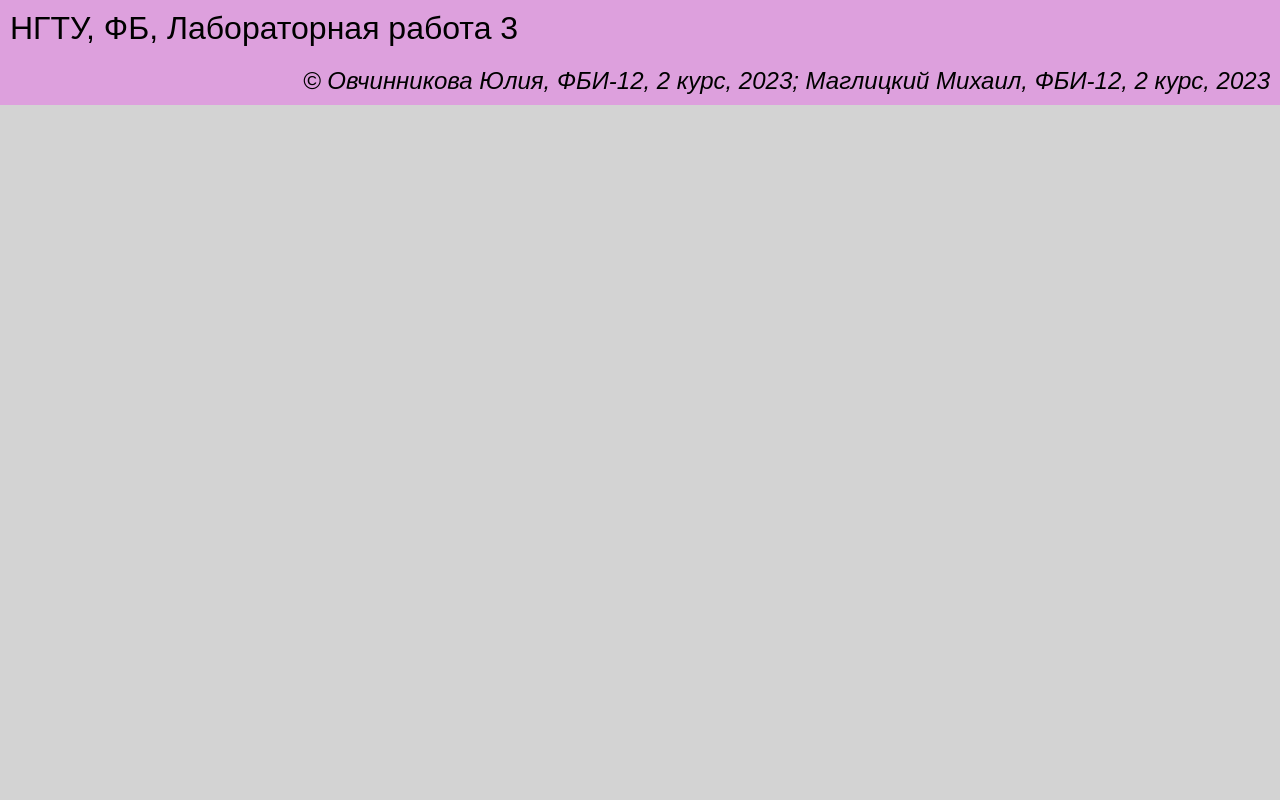
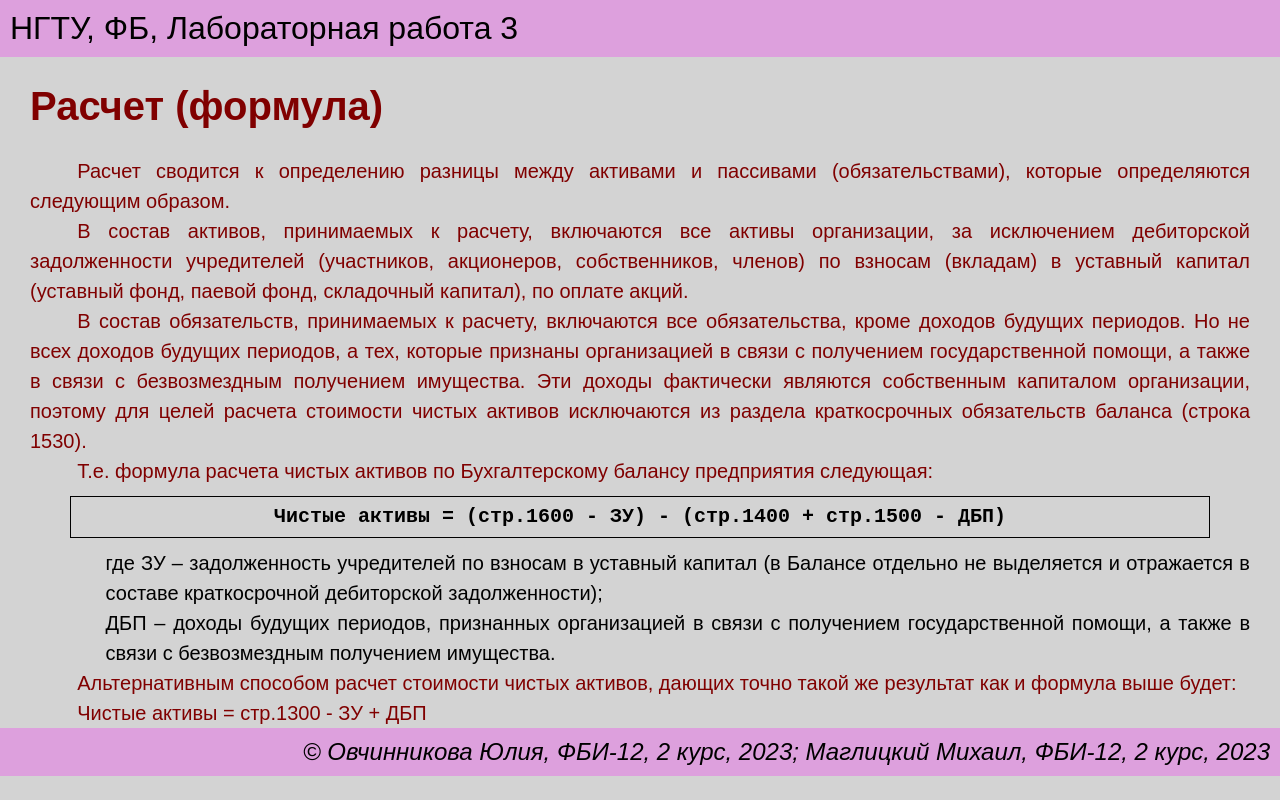
Before and after one commit to UlyaKastrulya/web-programming-nstu, a plain HTML site: page lab3.html in a window 1280 px wide. Drawn offline with Linux system fonts and the light colour scheme.

Commit message:
Текст про формулу

```diff
--- a/lab3.html
+++ b/lab3.html
@@ -6,12 +6,90 @@
     <meta name="viewport" content="width=device-width, initial-scale=1.0">
     <title>Овчинникова Ю., Маглицкий М., Лабораторная 3</title>
     <link rel="stylesheet" href="main.css">
+    <style>
+        body {
+            font-size: 20px;
+        }
+        main {
+            margin-left: 30px;
+            margin-right: 30px;
+        }
+        div {
+            text-align: justify;
+            text-indent: 1.25cm;
+            line-height: 150%;
+        }
+        .formula {
+            color: black;
+            font-weight: bold;
+            text-align: center;
+            font-family: 'Courier New', Courier, monospace;
+            border: 1px solid;
+            text-indent: 0;
+            margin: 10px 40px 10px 40px;
+            padding: 5px;
+        }
+        .formula-description {
+            color: black;
+            margin-left: 2cm;
+            text-indent: 0;
+        }
+    </style>
 </head>
 <body>
     <header>
         НГТУ, ФБ, Лабораторная работа 3
     </header>
     <main>
+    <h1>Расчет (формула)</h1>
+
+    <div>Расчет сводится к определению разницы между активами и пассивами
+    (обязательствами), которые определяются следующим образом.
+    </div>
+
+    <div>В состав активов, принимаемых к расчету, включаются все активы
+    организации, за исключением дебиторской задолженности учредителей
+    (участников, акционеров, собственников, членов) по взносам (вкладам)
+    в уставный капитал (уставный фонд, паевой фонд, складочный
+    капитал), по оплате акций.
+    </div>
+
+    <div>В состав обязательств, принимаемых к расчету, включаются все
+    обязательства, кроме доходов будущих периодов. Но не всех доходов
+    будущих периодов, а тех, которые признаны организацией в связи с
+    получением государственной помощи, а также в связи с безвозмездным
+    получением имущества. Эти доходы фактически являются
+    собственным капиталом организации, поэтому для целей расчета
+    стоимости чистых активов исключаются из раздела краткосрочных
+    обязательств баланса (строка 1530).
+    </div>
+
+    <div>Т.е. формула расчета чистых активов по Бухгалтерскому балансу
+    предприятия следующая:
+    </div>
+
+    <div class="formula">Чистые активы = (стр.1600 - ЗУ) - (стр.1400 + стр.1500 - ДБП)
+
+    </div>
+
+    <div class="formula-description">где ЗУ – задолженность учредителей по взносам в уставный капитал (в
+    Балансе отдельно не выделяется и отражается в составе
+    краткосрочной дебиторской задолженности);
+    </div>
+
+
+    <div class="formula-description">ДБП – доходы будущих периодов, признанных организацией в связи с
+    получением государственной помощи, а также в связи с безвозмездным
+    получением имущества.
+    </div>
+
+    <div>Альтернативным способом расчет стоимости чистых активов, дающих
+    точно такой же результат как и формула выше будет:
+    </div>
+
+    <div>Чистые активы = стр.1300 - ЗУ + ДБП
+
+    </div>
 
     </main>
     <footer>
```
